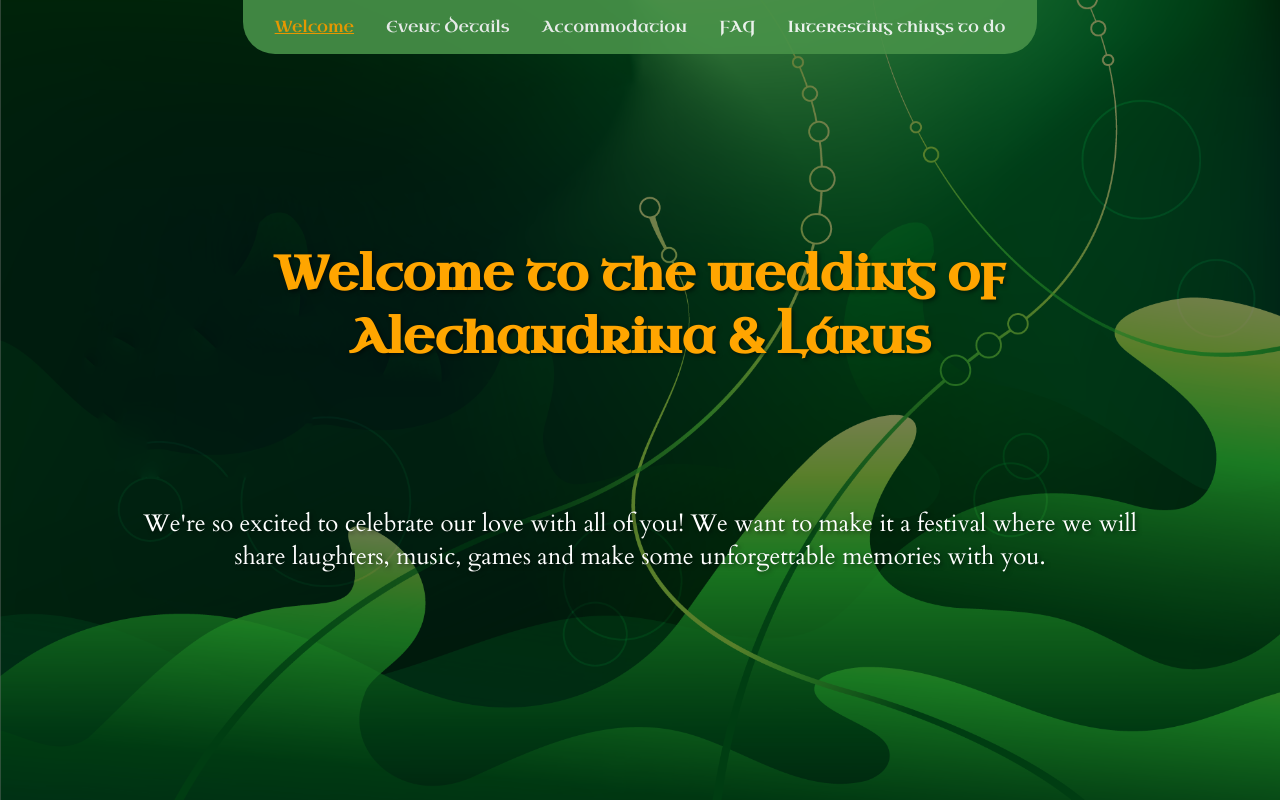
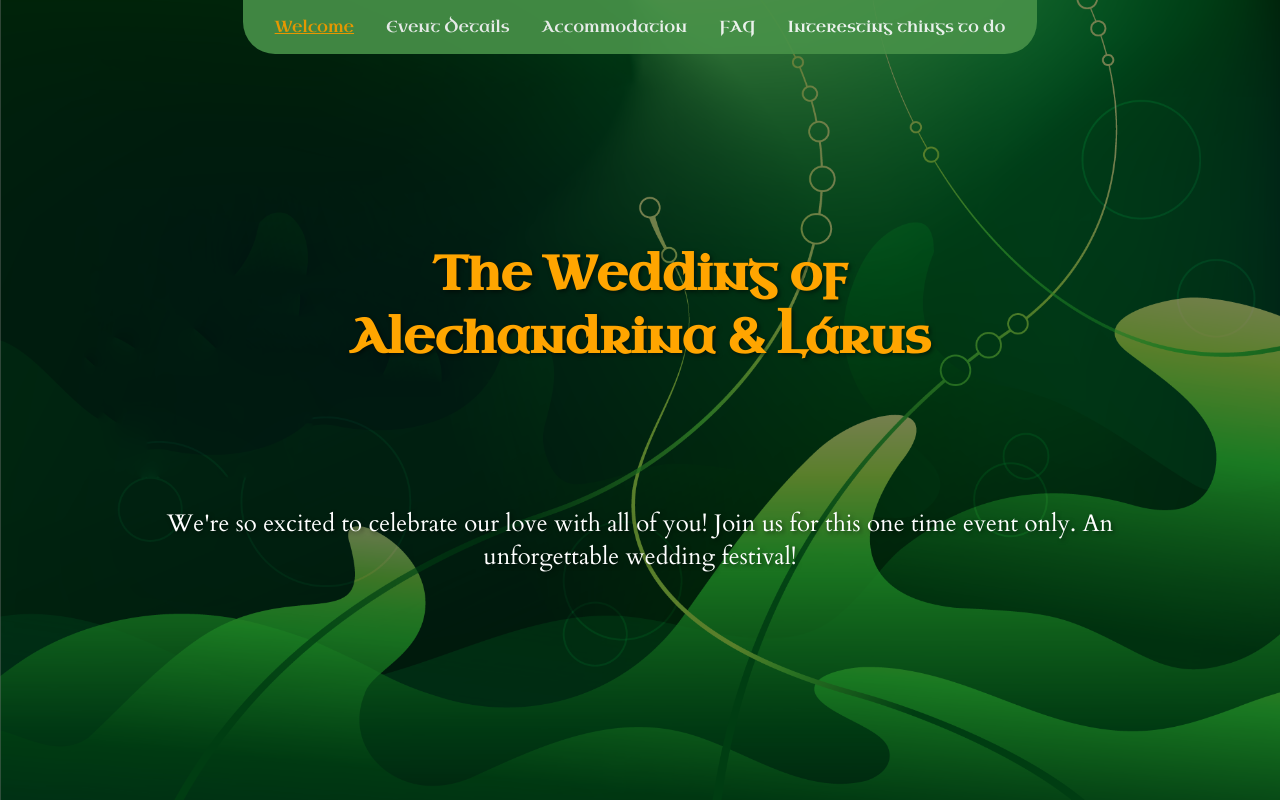
Before and after one commit to lalli-oni/lalexawedding, a React (Create React App) app: page /#welcome in a window 1280 px wide. Built offline with nearby package versions, Linux system fonts and the light colour scheme.

Commit message:
Less welcome text

```diff
--- a/src/components/sections/Welcome.tsx
+++ b/src/components/sections/Welcome.tsx
@@ -3,11 +3,10 @@ import React from 'react';
 const Welcome: React.FC = () => {
   return (
     <section id="welcome" style={{ padding: '8rem' }}>
-      <h1 style={{ color: 'orange' }}>Welcome to the wedding of <br/>Alechandrina & Lárus</h1>
+      <h1 style={{ color: 'orange' }}>The Wedding of<br/>Alechandrina & Lárus</h1>
       <p>
         We're so excited to celebrate our love with all of you!
-        We want to make it a festival where we will share laughters, music, games
-        and make some unforgettable memories with you.
+        Join us for this one time event only. An unforgettable wedding festival!
       </p>
     </section>
   );
```
